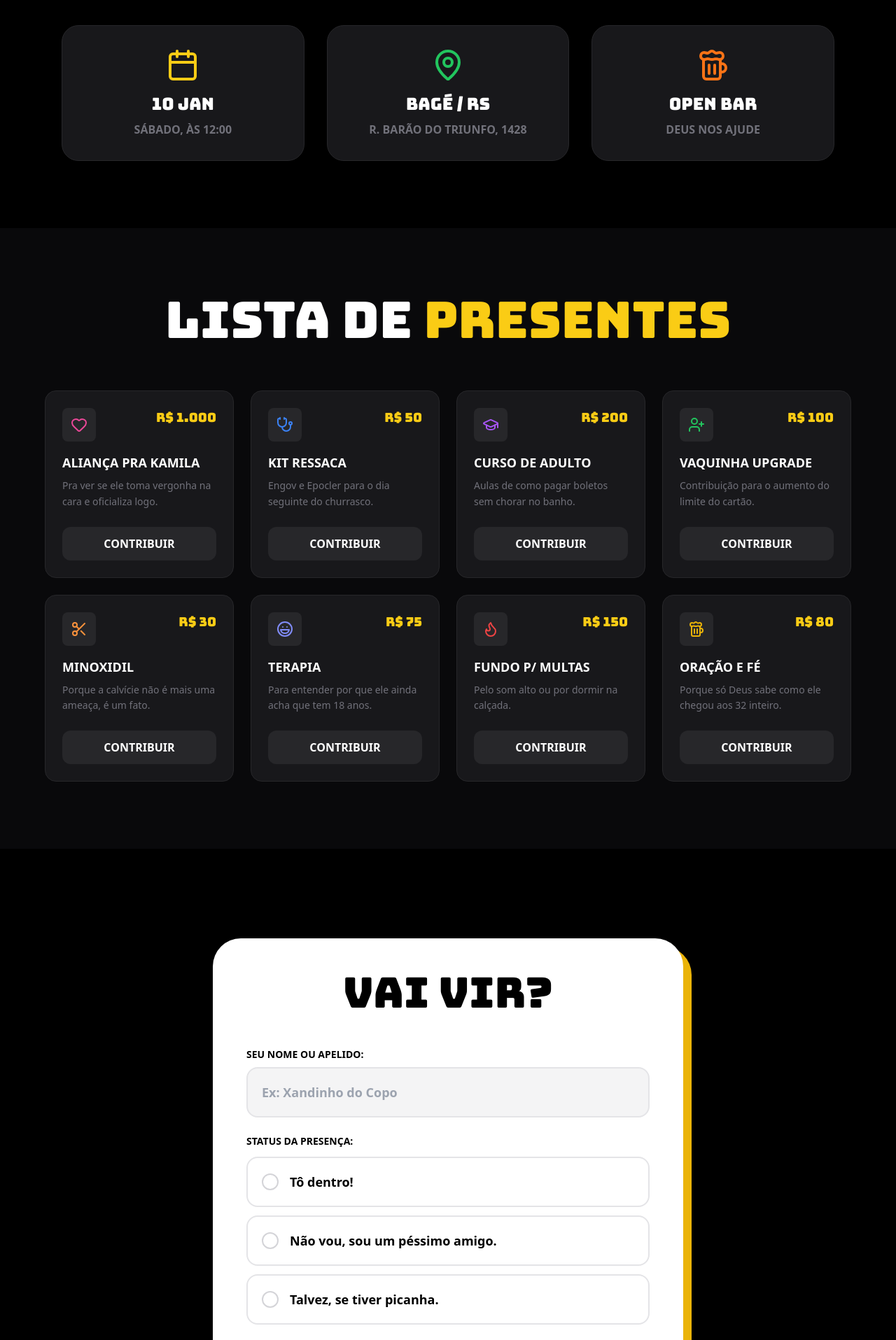
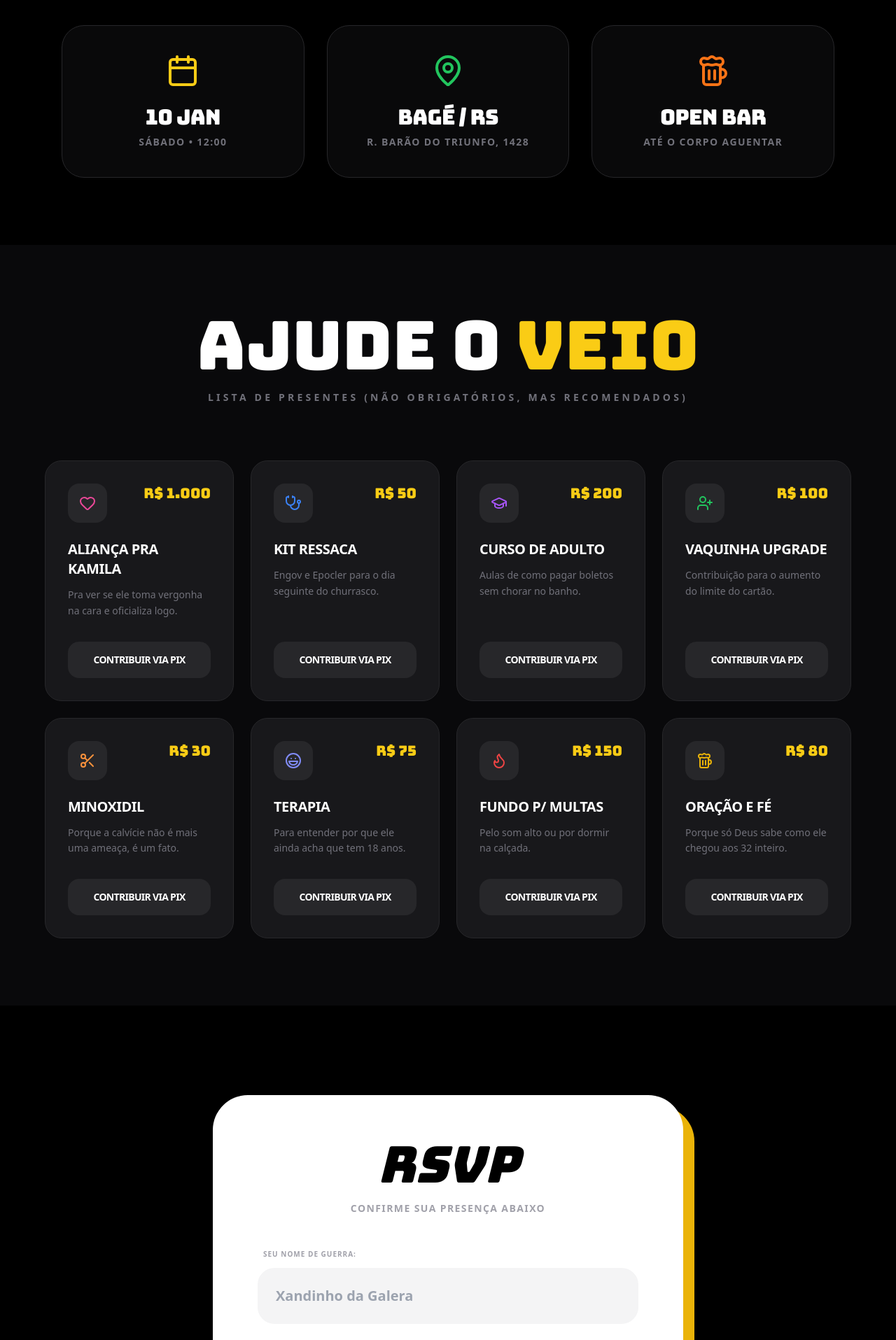
Before and after one commit to mariodocouto/bdayxandinho, a React (Vite) app: page / in a window 1280 px wide. Shown: the part 860-2775 px from the top of the page at 70% size. Built offline with nearby package versions, Linux system fonts and the light colour scheme.

Commit message:
Add files via upload

```diff
--- a/App.tsx
+++ b/App.tsx
@@ -17,18 +17,23 @@ import {
 } from 'lucide-react';
 import { createClient, SupabaseClient } from '@supabase/supabase-js';
 
-// ========================================================
-// ✅ CONFIGURAÇÃO DO SUPABASE
-// ========================================================
-const supabaseUrl: string = 'https://rxylvuuysuczxfhfxfxtf.supabase.co';
-const supabaseAnonKey: string = 'eyJhbGciOiJIUzI1NiIsInR5cCI6IkpXVCJ9.eyJpc3MiOiJzdXBhYmFzZSIsInJlZiI6InJ4eWx2dXV5c3VjenhmYXh0ZiIsInJvbGUiOiJhbm9uIiwiaWF0IjoxNzA0NjU2NjEwLCJleHAiOjIwMjAyMzI2MTB9.jH4ewX2dxV5c3VjenhmaGZHeHRMIiwicm9sZSI6ImFub24iLCJpYXQiOjE3MDQ2NTY2MTAsImV4cCI6MjAyMDIzMjYxMH0';
+// ==============================================================================
+// 🛠️ CONFIGURAÇÃO DO SUPABASE (DADOS ATUALIZADOS)
+// ==============================================================================
+
+// URL exata fornecida pelo usuário
+const supabaseUrl: string = 'https://rxylvuuysuczxfhfaxtf.supabase.co';
+
+// Chave anon public exata fornecida pelo usuário
+const supabaseAnonKey: string = 'eyJhbGciOiJIUzI1NiIsInR5cCI6IkpXVCJ9.eyJpc3MiOiJzdXBhYmFzZSIsInJlZiI6InJ4eWx2dXV5c3VjenhmaGZheHRmIiwicm9sZSI6ImFub24iLCJpYXQiOjE3Njc4MTM0OTEsImV4cCI6MjA4MzM4OTQ5MX0.Fx06zLwLD2VsyDdphKxhUsNWTv2K4x018e8nALgVZaQ';
 
 let supabase: SupabaseClient | null = null;
 
 try {
+  // Inicialização segura
   supabase = createClient(supabaseUrl, supabaseAnonKey);
 } catch (e) {
-  console.error("Erro na inicialização:", e);
+  console.error("Erro ao iniciar Supabase:", e);
 }
 
 const GIFTS = [
@@ -59,138 +64,166 @@ export default function App() {
     }
 
     if (!supabase) {
-      setError("Supabase não inicializado.");
+      setError("Erro de configuração: Verifique a URL e a Chave API.");
       return;
     }
 
     setIsSubmitting(true);
 
     try {
-      console.log("Tentando inserir:", { nome, status: rsvpStatus });
+      console.log("Tentando conectar ao projeto:", supabaseUrl);
 
-      const { data, error: supabaseError } = await supabase
+      const { error: supabaseError, data } = await supabase
         .from('confirmacoes')
-        .insert([{ nome, status: rsvpStatus }])
+        .insert([{ nome: nome.trim(), status: rsvpStatus }])
         .select();
 
       if (supabaseError) {
-        console.error("Erro do Supabase:", supabaseError);
+        console.error("Erro retornado pelo servidor:", supabaseError);
         throw new Error(supabaseError.message);
       }
 
-      console.log("Sucesso:", data);
+      console.log("Inserção bem-sucedida:", data);
       setSubmitted(true);
     } catch (err: any) {
-      setError(`Erro: ${err.message || 'Erro desconhecido'}`);
+      console.error("Erro completo da requisição:", err);
+
+      // Tratamento específico para o erro de conexão
+      if (err.message === 'Failed to fetch' || err.name === 'TypeError') {
+        setError("Erro de conexão! Verifique se o projeto no Supabase não está pausado ou se há algum bloqueador de anúncios impedindo o acesso.");
+      } else {
+        setError(`Erro: ${err.message || 'Houve um problema ao salvar sua resposta.'}`);
+      }
     } finally {
       setIsSubmitting(false);
     }
   };
 
   return (
-    <div className="min-h-screen bg-black text-white font-sans">
-      {/* Hero */}
-      <section className="relative min-h-screen flex flex-col items-center justify-center p-6 text-center">
+    <div className="min-h-screen bg-black text-white font-sans selection:bg-yellow-400 selection:text-black">
+      {/* Hero Section */}
+      <section className="relative min-h-screen flex flex-col items-center justify-center p-6 text-center overflow-hidden">
+        <div className="absolute inset-0 bg-[radial-gradient(circle_at_center,_var(--tw-gradient-stops))] from-yellow-900/10 via-black to-black opacity-50"></div>
         <div className="z-10 max-w-4xl">
-          <span className="inline-block px-4 py-1 rounded-full bg-zinc-800 text-yellow-400 font-bold text-sm mb-6 uppercase tracking-widest">Sobrevivendo desde 1994</span>
-          <h1 className="text-6xl md:text-9xl font-bungee leading-tight mb-8 tracking-tighter uppercase">XANDINHO <span className="text-yellow-400">32</span> ANOS</h1>
-          <p className="text-xl md:text-2xl text-zinc-400 mb-12">Churrasco, gelada e ressacas que duram 3 dias.</p>
+          <span className="inline-block px-4 py-1 rounded-full bg-zinc-900 text-yellow-400 font-bold text-sm mb-6 uppercase tracking-[0.2em] border border-zinc-800">Bagé / RS • 2024</span>
+          <h1 className="text-6xl md:text-9xl font-bungee leading-none mb-8 tracking-tighter uppercase italic">XANDINHO <span className="text-yellow-400 block md:inline">32</span></h1>
+          <p className="text-xl md:text-2xl text-zinc-400 mb-12 max-w-2xl mx-auto font-medium">Churrasco, cerveja gelada e as melhores decisões erradas da fronteira.</p>
           <div className="flex flex-col md:flex-row gap-4 justify-center">
-            <a href="#rsvp" className="px-10 py-5 bg-yellow-400 text-black text-2xl font-bungee rounded-2xl hover:bg-white transition-all shadow-[6px_6px_0px_0px_white] active:translate-y-1">CONFIRMAR</a>
-            <a href="#presentes" className="px-10 py-5 border-2 border-white text-white text-2xl font-bungee rounded-2xl hover:bg-zinc-900 transition-all">PRESENTES</a>
+            <a href="#rsvp" className="px-12 py-6 bg-yellow-400 text-black text-2xl font-bungee rounded-2xl hover:bg-white transition-all shadow-[8px_8px_0px_0px_white] active:translate-y-1 active:shadow-none uppercase">CONFIRMAR</a>
+            <a href="#presentes" className="px-12 py-6 border-2 border-white text-white text-2xl font-bungee rounded-2xl hover:bg-zinc-900 transition-all uppercase">PRESENTES</a>
           </div>
         </div>
       </section>
 
-      {/* Info */}
+      {/* Main Info */}
       <section className="py-24 px-6 max-w-6xl mx-auto grid grid-cols-1 md:grid-cols-3 gap-8">
-        <div className="bg-zinc-900 p-8 rounded-3xl border border-zinc-800 text-center">
-          <Calendar className="w-12 h-12 text-yellow-400 mx-auto mb-4" />
-          <h3 className="text-2xl font-bungee mb-2 uppercase">10 JAN</h3>
-          <p className="text-zinc-500 font-bold uppercase">Sábado, às 12:00</p>
-        </div>
-        <div className="bg-zinc-900 p-8 rounded-3xl border border-zinc-800 text-center">
-          <MapPin className="w-12 h-12 text-green-500 mx-auto mb-4" />
-          <h3 className="text-2xl font-bungee mb-2 uppercase">BAGÉ / RS</h3>
-          <p className="text-zinc-500 font-bold uppercase">R. Barão do Triunfo, 1428</p>
-        </div>
-        <div className="bg-zinc-900 p-8 rounded-3xl border border-zinc-800 text-center">
-          <Beer className="w-12 h-12 text-orange-500 mx-auto mb-4" />
-          <h3 className="text-2xl font-bungee mb-2 uppercase">OPEN BAR</h3>
-          <p className="text-zinc-500 font-bold uppercase">Deus nos ajude</p>
-        </div>
+        {[
+          { icon: <Calendar className="w-12 h-12 text-yellow-400" />, title: "10 JAN", subtitle: "SÁBADO • 12:00" },
+          { icon: <MapPin className="w-12 h-12 text-green-500" />, title: "BAGÉ / RS", subtitle: "R. BARÃO DO TRIUNFO, 1428" },
+          { icon: <Beer className="w-12 h-12 text-orange-500" />, title: "OPEN BAR", subtitle: "ATÉ O CORPO AGUENTAR" }
+        ].map((item, idx) => (
+          <div key={idx} className="bg-zinc-900/40 p-10 rounded-[32px] border border-zinc-800 text-center backdrop-blur-md">
+            <div className="flex justify-center mb-6">{item.icon}</div>
+            <h3 className="text-3xl font-bungee mb-2 uppercase tracking-tight">{item.title}</h3>
+            <p className="text-zinc-500 font-black uppercase text-sm tracking-widest">{item.subtitle}</p>
+          </div>
+        ))}
       </section>
 
-      {/* Presentes */}
+      {/* Gift List */}
       <section id="presentes" className="py-24 bg-zinc-950 px-6">
-        <div className="max-w-6xl mx-auto text-center">
-          <h2 className="text-4xl md:text-7xl font-bungee mb-16 uppercase">LISTA DE <span className="text-yellow-400">PRESENTES</span></h2>
-          <div className="grid grid-cols-1 sm:grid-cols-2 lg:grid-cols-4 gap-6 text-left">
+        <div className="max-w-6xl mx-auto">
+          <div className="text-center mb-20">
+            <h2 className="text-5xl md:text-8xl font-bungee mb-4 uppercase leading-none">AJUDE O <span className="text-yellow-400">VEIO</span></h2>
+            <p className="text-zinc-500 font-bold uppercase tracking-[0.3em] text-sm">Lista de presentes (não obrigatórios, mas recomendados)</p>
+          </div>
+          <div className="grid grid-cols-1 sm:grid-cols-2 lg:grid-cols-4 gap-6">
             {GIFTS.map(gift => (
-              <div key={gift.id} className="bg-zinc-900 p-6 rounded-2xl border border-zinc-800 flex flex-col justify-between group">
+              <div key={gift.id} className="bg-zinc-900 p-8 rounded-3xl border border-zinc-800 flex flex-col justify-between group hover:border-yellow-400/30 transition-all duration-500">
                 <div>
-                  <div className="flex justify-between items-start mb-4">
-                    <div className="p-3 bg-zinc-800 rounded-lg">{gift.icon}</div>
-                    <span className="text-yellow-400 font-bungee text-lg">{gift.price}</span>
+                  <div className="flex justify-between items-start mb-6">
+                    <div className="p-4 bg-zinc-800 rounded-2xl group-hover:bg-yellow-400 group-hover:text-black transition-all duration-500">{gift.icon}</div>
+                    <span className="text-yellow-400 font-bungee text-xl">{gift.price}</span>
                   </div>
-                  <h4 className="font-bold mb-2 uppercase text-lg">{gift.title}</h4>
-                  <p className="text-zinc-500 text-sm mb-6 leading-relaxed">{gift.description}</p>
+                  <h4 className="font-bold mb-3 uppercase text-xl tracking-tight">{gift.title}</h4>
+                  <p className="text-zinc-500 text-sm mb-8 leading-relaxed font-medium">{gift.description}</p>
                 </div>
-                <button className="w-full py-3 bg-zinc-800 hover:bg-yellow-400 hover:text-black rounded-xl font-bold transition-all uppercase">Contribuir</button>
+                <button className="w-full py-4 bg-zinc-800 hover:bg-yellow-400 hover:text-black rounded-2xl font-black transition-all uppercase tracking-tighter text-sm">Contribuir via PIX</button>
               </div>
             ))}
           </div>
         </div>
       </section>
 
-      {/* RSVP */}
+      {/* RSVP Form */}
       <section id="rsvp" className="py-32 px-6">
-        <div className="max-w-2xl mx-auto bg-white text-black p-8 md:p-12 rounded-[40px] shadow-[12px_12px_0px_0px_#eab308]">
-          <h2 className="text-4xl md:text-6xl font-bungee text-center mb-12 uppercase">VAI VIR?</h2>
+        <div className="max-w-2xl mx-auto bg-white text-black p-10 md:p-16 rounded-[50px] shadow-[16px_16px_0px_0px_#eab308]">
+          <h2 className="text-5xl md:text-7xl font-bungee text-center mb-4 uppercase leading-none italic">RSVP</h2>
+          <p className="text-center text-zinc-400 font-bold uppercase mb-12 tracking-widest text-sm">Confirme sua presença abaixo</p>
 
           {!submitted ? (
-            <form onSubmit={handleSubmit} className="space-y-6">
+            <form onSubmit={handleSubmit} className="space-y-8">
               <div>
-                <label className="block text-sm font-bold uppercase mb-2">Seu nome ou apelido:</label>
-                <input required type="text" value={nome} onChange={(e) => setNome(e.target.value)} placeholder="Ex: Xandinho do Copo" className="w-full bg-zinc-100 border-2 border-zinc-200 p-5 rounded-2xl focus:border-yellow-400 outline-none font-bold text-lg" />
+                <label className="block text-[10px] font-black uppercase mb-3 ml-2 text-zinc-400 tracking-widest">Seu nome de guerra:</label>
+                <input
+                  required
+                  type="text"
+                  value={nome}
+                  onChange={(e) => setNome(e.target.value)}
+                  placeholder="Xandinho da Galera"
+                  className="w-full bg-zinc-100 border-2 border-zinc-100 p-6 rounded-[24px] focus:border-yellow-400 focus:bg-white outline-none font-bold text-xl transition-all"
+                />
               </div>
 
-              <div className="space-y-3">
-                <p className="text-sm font-bold uppercase mb-2">Status da presença:</p>
+              <div className="space-y-4">
+                <p className="text-[10px] font-black uppercase mb-1 ml-2 text-zinc-400 tracking-widest">Vai encarar?</p>
                 {['Tô dentro!', 'Não vou, sou um péssimo amigo.', 'Talvez, se tiver picanha.'].map(status => (
-                  <label key={status} className={`flex items-center p-5 border-2 rounded-2xl cursor-pointer transition-all ${rsvpStatus === status ? 'border-yellow-500 bg-yellow-50' : 'border-zinc-200'}`}>
+                  <label key={status} className={`flex items-center p-6 border-2 rounded-[24px] cursor-pointer transition-all duration-300 ${rsvpStatus === status ? 'border-yellow-500 bg-yellow-50 shadow-inner' : 'border-zinc-100 hover:border-zinc-200 bg-zinc-50'}`}>
                     <input type="radio" name="rsvp" value={status} onChange={(e) => setRsvpStatus(e.target.value)} className="hidden" />
-                    <div className={`w-6 h-6 rounded-full border-2 mr-4 flex items-center justify-center ${rsvpStatus === status ? 'border-yellow-500' : 'border-zinc-300'}`}>
-                      {rsvpStatus === status && <div className="w-3 h-3 bg-yellow-500 rounded-full"></div>}
+                    <div className={`w-7 h-7 rounded-full border-2 mr-4 flex items-center justify-center transition-all ${rsvpStatus === status ? 'border-yellow-500 bg-yellow-500' : 'border-zinc-300 bg-white'}`}>
+                      {rsvpStatus === status && <div className="w-3 h-3 bg-white rounded-full"></div>}
                     </div>
-                    <span className="font-bold text-lg">{status}</span>
+                    <span className={`font-bold text-lg ${rsvpStatus === status ? 'text-yellow-700' : 'text-zinc-600'}`}>{status}</span>
                   </label>
                 ))}
               </div>
 
               {error && (
-                <div className="bg-red-50 text-red-600 p-4 rounded-2xl font-bold border-2 border-red-200 text-sm">
-                  {error}
+                <div className="bg-red-50 text-red-600 p-6 rounded-[24px] font-bold border-2 border-red-100 flex items-start gap-4">
+                  <AlertTriangle className="w-6 h-6 flex-shrink-0 mt-1" />
+                  <span className="text-sm leading-tight">{error}</span>
                 </div>
               )}
 
-              <button disabled={isSubmitting} type="submit" className="w-full py-6 bg-black text-white font-bungee text-2xl rounded-2xl flex items-center justify-center gap-3 transition-all shadow-[0px_8px_0px_0px_#444] hover:translate-y-1 hover:shadow-none">
-                {isSubmitting ? <Loader2 className="animate-spin" /> : 'CONFIRMAR AGORA'}
+              <button
+                disabled={isSubmitting}
+                type="submit"
+                className="w-full py-8 bg-black text-white font-bungee text-3xl rounded-[24px] flex items-center justify-center gap-4 transition-all shadow-[0px_10px_0px_0px_#333] hover:translate-y-1 hover:shadow-none active:scale-95 disabled:opacity-50 uppercase italic"
+              >
+                {isSubmitting ? <Loader2 className="animate-spin" /> : 'CONFIRMAR'}
               </button>
             </form>
           ) : (
-            <div className="text-center py-12">
-              <CheckCircle2 className="w-24 h-24 text-green-500 mx-auto mb-6" />
-              <h3 className="text-5xl font-bungee text-green-600 mb-4 uppercase">FEITO!</h3>
-              <p className="text-xl font-bold">Xandinho já está separando a sua gelada.</p>
-              <button onClick={() => setSubmitted(false)} className="mt-10 text-zinc-400 hover:text-black underline font-bold">Mudar minha resposta</button>
+            <div className="text-center py-16">
+              <div className="relative inline-block mb-10">
+                <CheckCircle2 className="w-32 h-32 text-green-500 relative z-10 animate-bounce" />
+                <div className="absolute inset-0 bg-green-200 rounded-full blur-3xl opacity-40 scale-150"></div>
+              </div>
+              <h3 className="text-6xl font-bungee text-green-600 mb-6 uppercase italic">RESERVADO!</h3>
+              <p className="text-2xl font-bold text-zinc-700">A picanha e a cerveja já estão tremendo de medo de você.</p>
+              <button
+                onClick={() => setSubmitted(false)}
+                className="mt-12 text-zinc-400 hover:text-black underline font-black transition-colors uppercase text-xs tracking-[0.2em]"
+              >
+                Mudar minha resposta
+              </button>
             </div>
           )}
         </div>
       </section>
 
-      <footer className="py-16 text-center text-zinc-600 font-bungee border-t border-zinc-900 tracking-widest uppercase">
-        XANDINHO 32 - BAGÉ/RS - 2024
+      <footer className="py-20 text-center text-zinc-800 font-bungee border-t border-zinc-900 tracking-[0.5em] uppercase text-[10px]">
+        XANDINHO 32 • BAGÉ/RS • NO LIMITS SINCE '94
       </footer>
     </div>
   );
```
